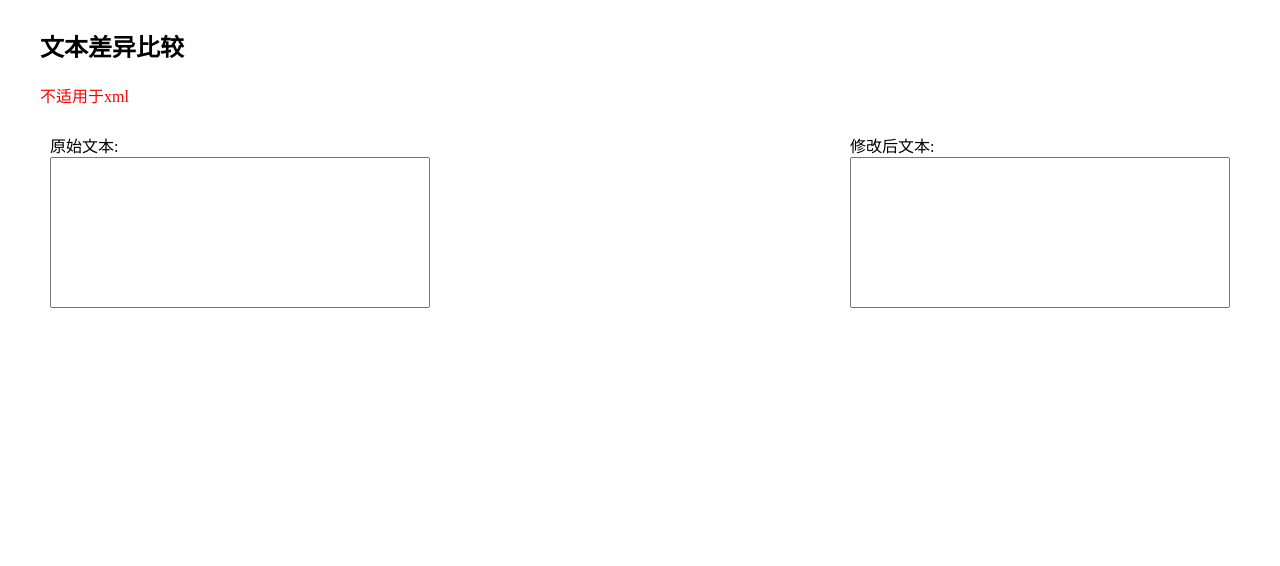
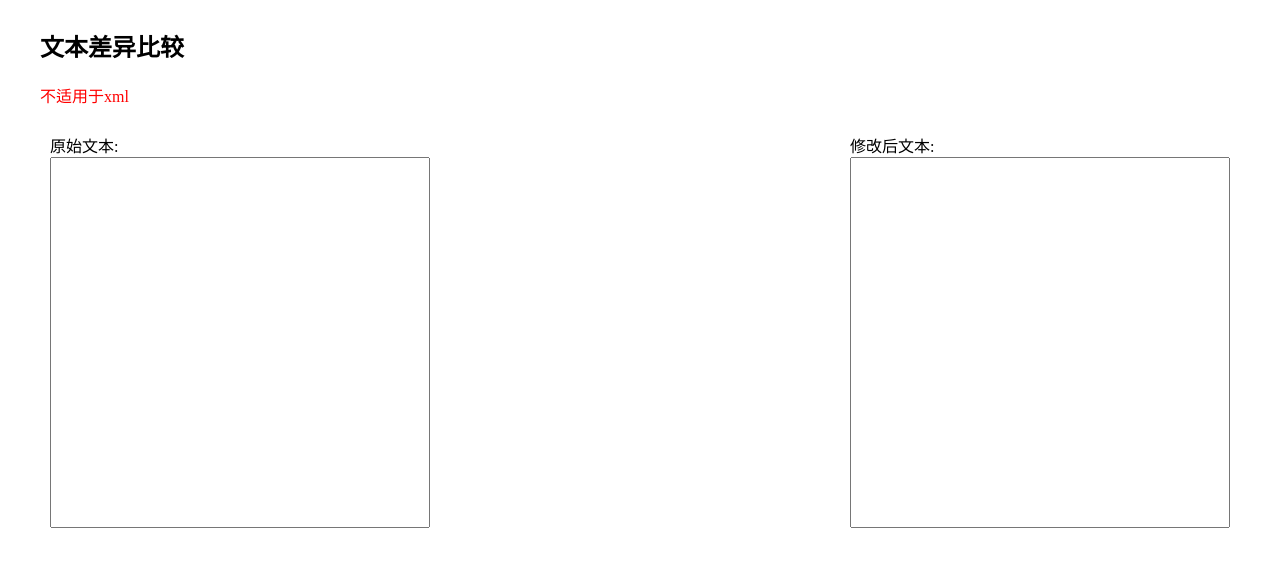
Before and after one commit to aaadddfgh/diff-tool, a Vue app: page / in a window 1280 px wide. Shown: the top 566 px of the page. Built offline with nearby package versions, Linux system fonts and the light colour scheme.

Commit message:
adjust style

```diff
--- a/src/App.vue
+++ b/src/App.vue
@@ -153,6 +153,9 @@ del{
 }
 
 @media (min-width: 768px) {
+  .container{
+    min-height: 300px;
+  }
   .input-container:nth-child(4) {
     display: none;
   }
```
Also changed, not shown: 1 other file (tests, documents, lock files or other folders).
